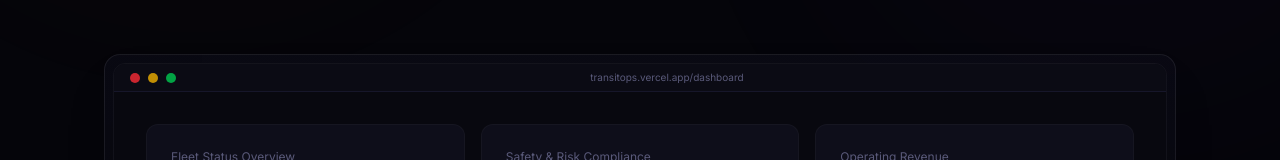
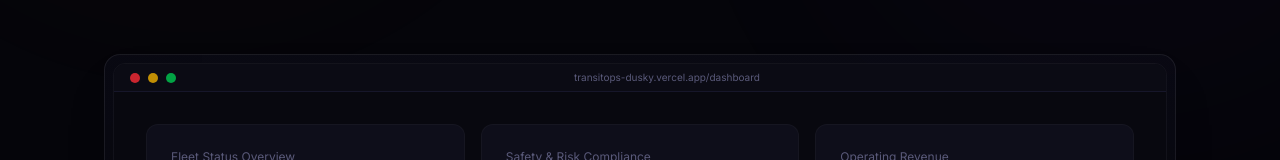
Before and after one commit to Kritansh-Tank/Odoo-Hackathon-2026, a Next.js app: page / in a window 1280 px wide. Shown: the part 550-710 px from the top of the page. Built offline with nearby package versions, Linux system fonts and the light colour scheme.

Commit message:
Update mock browser header URL to point to transitops-dusky.vercel.app

```diff
--- a/app/page.tsx
+++ b/app/page.tsx
@@ -182,7 +182,7 @@ export default function LandingPage() {
               <div className="w-2.5 h-2.5 rounded-full bg-red-500/80" />
               <div className="w-2.5 h-2.5 rounded-full bg-yellow-500/80" />
               <div className="w-2.5 h-2.5 rounded-full bg-green-500/80" />
-              <div className="text-[10px] mx-auto" style={{ color: 'var(--color-text-muted)' }}>transitops.vercel.app/dashboard</div>
+              <div className="text-[10px] mx-auto" style={{ color: 'var(--color-text-muted)' }}>transitops-dusky.vercel.app/dashboard</div>
             </div>
 
             {/* Visual Bento Grid Mock layout placeholder inside the browser wrapper */}
```
